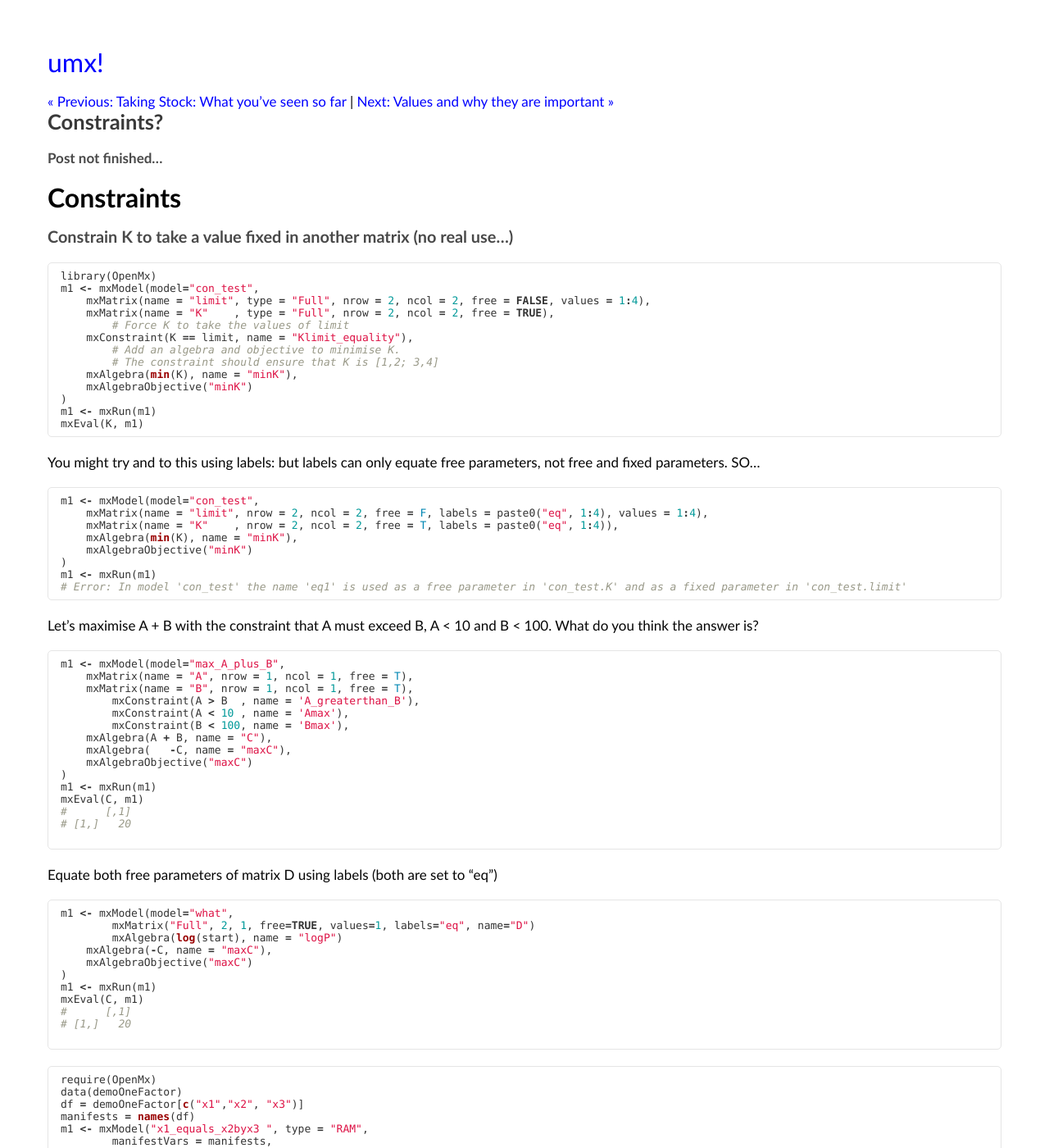
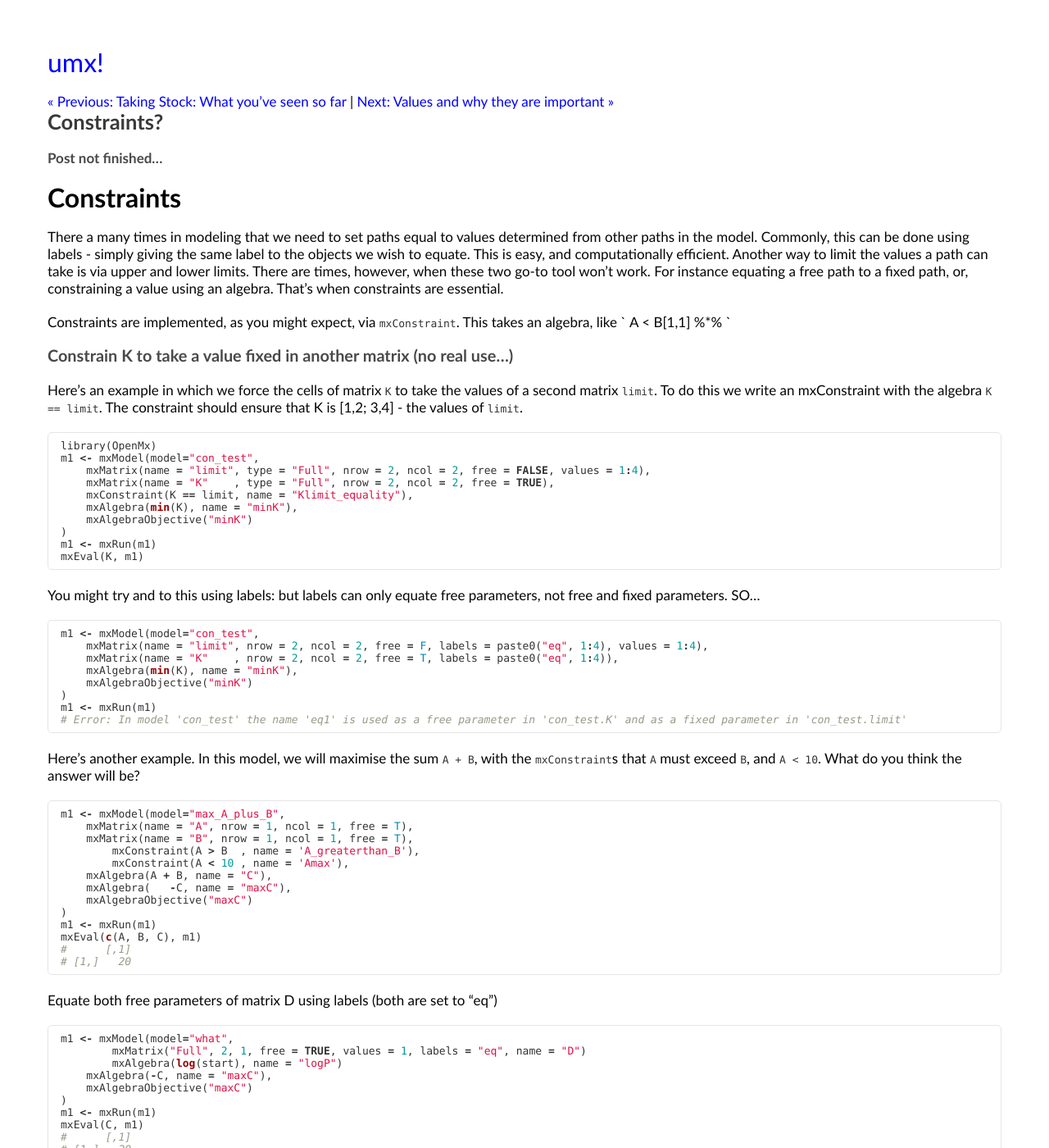
Before and after one commit to tbates/tbates.github.io, a Jekyll site: the page built from _posts/1995-12-01-detailed-Constraints.markdown, in a window 1280 px wide and 1400 px high. Shown: the whole window at 82% size. Built offline with Jekyll 4.4.1, drawn with Linux system fonts in a browser that asks for light colours; some of the changed text lies outside the part shown.

Commit message:
clean up

````diff
--- a/_posts/1995-12-01-detailed-Constraints.markdown
+++ b/_posts/1995-12-01-detailed-Constraints.markdown
@@ -10,17 +10,20 @@ categories: advanced
 
 # Constraints
 
+There a many times in modeling that we need to set paths equal to values determined from other paths in the model. Commonly, this can be done using labels - simply giving the same label to the objects we wish to equate. This is easy, and computationally efficient. Another way to limit the values a path can take is via upper and lower limits. There are times, however, when these two go-to tool won't work. For instance equating a free path to a fixed path, or, constraining a value using an algebra. That's when constraints are essential.
+
+Constraints are implemented, as you might expect, via `mxConstraint`. This takes an algebra, like ` A < B[1,1] %*% `
+
 ### Constrain K to take a value fixed in another matrix (no real use...)
+
+Here's an example in which we force the cells of matrix `K`	to take the values of a second matrix `limit`. To do this we write an mxConstraint with the algebra `K == limit`. The constraint should ensure that K is [1,2; 3,4] - the values of `limit`.
 
 ```r
 library(OpenMx)
 m1 <- mxModel(model="con_test",
     mxMatrix(name = "limit", type = "Full", nrow = 2, ncol = 2, free = FALSE, values = 1:4),
     mxMatrix(name = "K"    , type = "Full", nrow = 2, ncol = 2, free = TRUE),
-	# Force K to take the values of limit
     mxConstraint(K == limit, name = "Klimit_equality"),
-	# Add an algebra and objective to minimise K.
-	# The constraint should ensure that K is [1,2; 3,4]
     mxAlgebra(min(K), name = "minK"),
     mxAlgebraObjective("minK")
 )
@@ -41,7 +44,7 @@ m1 <- mxRun(m1)
 # Error: In model 'con_test' the name 'eq1' is used as a free parameter in 'con_test.K' and as a fixed parameter in 'con_test.limit'
 ```
 
-Let's maximise A + B with the constraint that A must exceed B, A < 10 and B < 100. What do you think the answer is?
+Here's another example. In this model, we will maximise the sum `A + B`, with the `mxConstraint`s that `A` must exceed `B`, and `A < 10`. What do you think the answer will be?
 
 ```r
 m1 <- mxModel(model="max_A_plus_B",
@@ -49,23 +52,21 @@ m1 <- mxModel(model="max_A_plus_B",
     mxMatrix(name = "B", nrow = 1, ncol = 1, free = T),
 	mxConstraint(A > B  , name = 'A_greaterthan_B'),
 	mxConstraint(A < 10 , name = 'Amax'),
-	mxConstraint(B < 100, name = 'Bmax'),
     mxAlgebra(A + B, name = "C"),
     mxAlgebra(   -C, name = "maxC"),
     mxAlgebraObjective("maxC")
 )
 m1 <- mxRun(m1)
-mxEval(C, m1)
+mxEval(c(A, B, C), m1)
 #      [,1]
 # [1,]   20
-
 ```
 
 Equate both free parameters of matrix D using labels (both are set to "eq")
 
 ```r
 m1 <- mxModel(model="what",
-	mxMatrix("Full", 2, 1, free=TRUE, values=1, labels="eq", name="D")
+	mxMatrix("Full", 2, 1, free = TRUE, values = 1, labels = "eq", name = "D")
 	mxAlgebra(log(start), name = "logP")
     mxAlgebra(-C, name = "maxC"),
     mxAlgebraObjective("maxC")
@@ -76,23 +77,3 @@ mxEval(C, m1)
 # [1,]   20
 
 ```
-
-```r
-require(OpenMx)
-data(demoOneFactor)
-df = demoOneFactor[c("x1","x2", "x3")]
-manifests = names(df)
-m1 <- mxModel("x1_equals_x2byx3 ", type = "RAM",
-	manifestVars = manifests,
-	mxPath(from = "by", to = "x1"),
-	mxPath(from = manifests, arrows = 2, free = F, values = 1.0),
-	mxData(cov(demoOneFactor), type = "cov", numObs = 500)
-)
-#' m1 = umxRun(m1, setLabels = T, setValues = T)
-
-```
-# Constrain a matrix element in F to be equal to the result of an algebra
-start <- mxMatrix("Full", 1, 1, free=TRUE,  values=1, labels="logP", name="F")
-
-# Constrain the fixed parameter in matrix G to be the result of the algebra
-end <- mxMatrix("Full", 1, 1, free=FALSE, values=1, labels="logP[1,1]", name="G")
````
